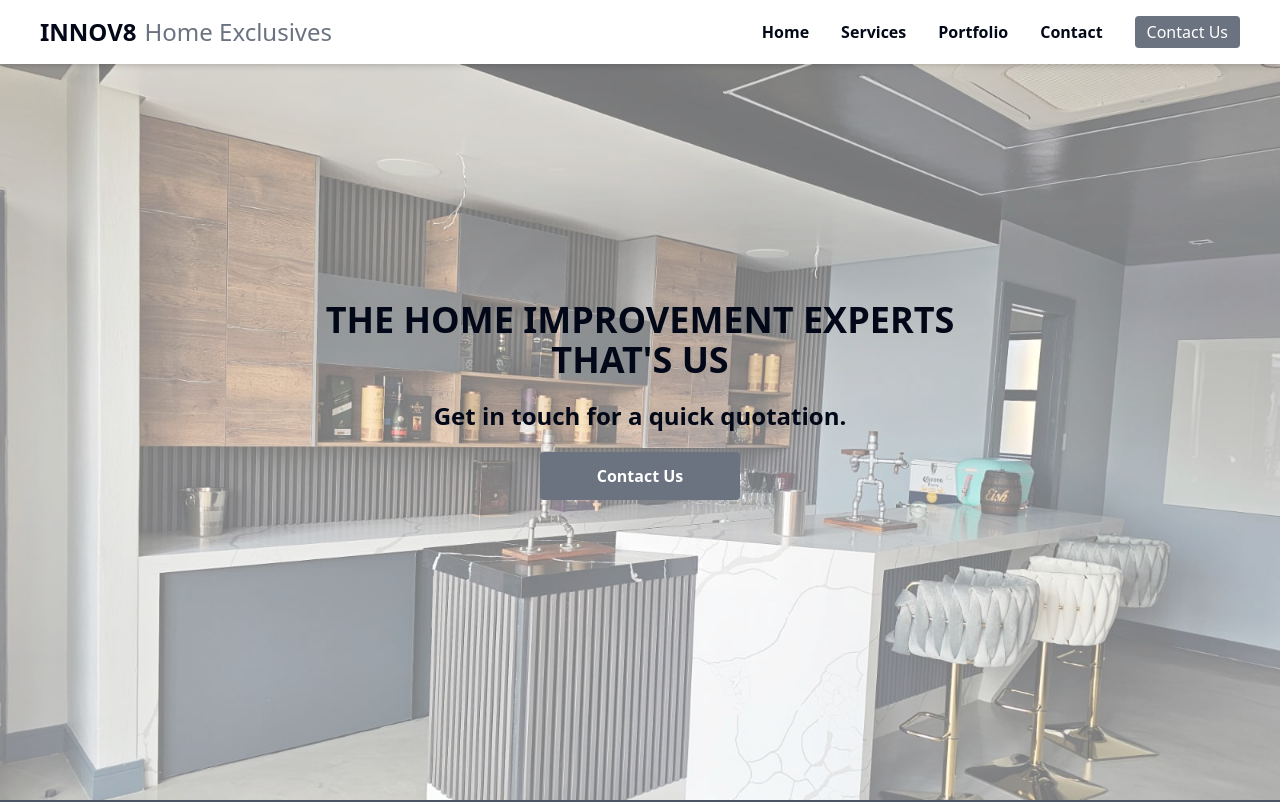
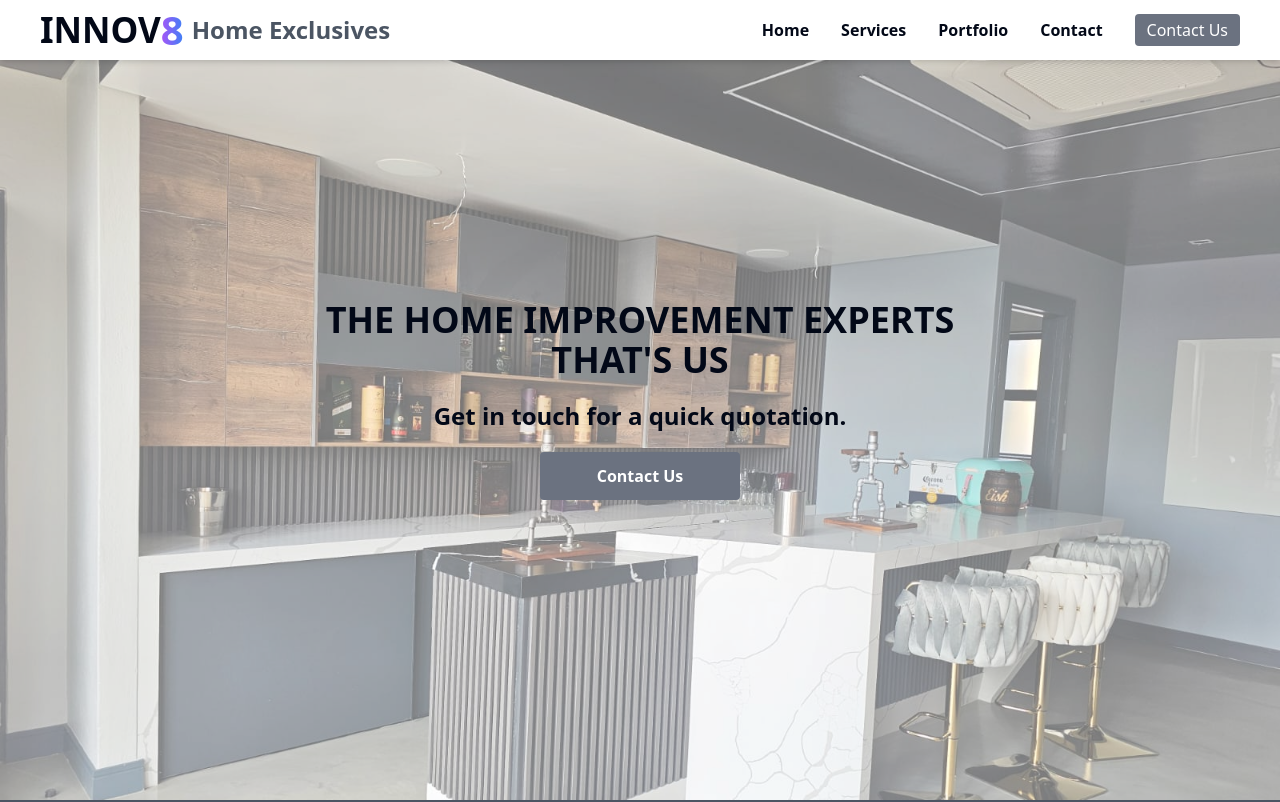
Before and after one commit to 26CARLOS/innov8-Home-Exclusives, a React (Vite) app: page / in a window 1280 px wide. Shown: the top 802 px of the page. Built offline with nearby package versions, Linux system fonts and the light colour scheme.

Commit message:
updated nav logo+ size issue fixed

```diff
--- a/src/App.css
+++ b/src/App.css
@@ -67,3 +67,13 @@
     @apply bg-background text-foreground;
   }
 }
+
+@keyframes gradient {
+  0% { background-position: 0% 50%; }
+  100% { background-position: 100% 50%; }
+}
+
+.animate-gradient {
+  background-size: 200% 200%;
+  animation: gradient 6s ease-in-out infinite;
+}
--- a/src/components/Contact.jsx
+++ b/src/components/Contact.jsx
@@ -8,17 +8,17 @@ const Contact = () => {
         <h1 className='text-4xl  text-center py-4'>Contact Us</h1>
         <p>We will get back to you As Soon As Possible.</p>
         <div className='grid grid-rows-2 items-center font-bold divide-y-2'>
-            <div className='grid grid-cols-2 space-x-4 divide-x-2'>
-              <PhoneIcon className='h-20'/>
+            <div className='grid grid-cols-2  divide-x-2'>
+              <PhoneIcon className='h-10'/>
               <div className='flex flex-col justify-center px-2'>
                 <p className=''><a href="tel:+27748987870">+27 74 898 7870</a></p>
               </div>
             </div>
 
-            <div className='grid grid-cols-2 space-x-4 divide-x-2'>
-              <AtSymbolIcon className='h-20'/>
+            <div className='grid grid-cols-2 divide-x-2'>
+              <AtSymbolIcon className='h-10'/>
               <div className='flex flex-col justify-center px-2'>
-                <p><a href="mailto:scentjonnes@innov8homeexclusives.com">scentjonnes@innov8homeexclusives.com</a></p>
+                <p className="text-xs break-words"><a href="mailto:scentjonnes@innov8homeexclusives.com">scentjonnes@innov8homeexclusives.com</a></p>
               </div>
             </div>
 
--- a/src/components/NavBar.jsx
+++ b/src/components/NavBar.jsx
@@ -1,6 +1,7 @@
 import React, { useState } from 'react'
 import { Bars3BottomRightIcon,XMarkIcon} from '@heroicons/react/24/outline'
 import { Link, animateScroll as scroll } from "react-scroll";
+import '../App.css';
 
 const navigation = [
   { name: 'Home', link: '#', id:'home'},
@@ -19,10 +20,12 @@ export default function NavBar() {
 
   return (
     <div className='shadow-md w-full fixed-top fixed z-20'>
-      <div className='md:px-10 py-4 px-7 md:flex justify-between items-center bg-white'>
-        <div className='flex text-2xl cursor-pointer items-center gap-2'>
-          <span className='font-bold'>INNOV8</span>
-          <span className='text-gray-500'>Home Exclusives</span>
+      <div className='md:px-10 py-0 px-7 md:flex justify-between items-center bg-white'>
+        <div className='flex text-[35px] cursor-pointer items-center gap-2 flex-col md:flex-row'>
+          <span className='font-bold flex flex-row items-center'>INNOV
+            <div className="text-[40px] font-bold text-transparent bg-clip-text bg-gradient-to-r from-red-500 via-purple-500 to-blue-500 animate-gradient ">
+              8 </div></span>
+          <span className='text-black font-bold text-xs md:text-2xl md:text-gray-600'> Home Exclusives</span>
         </div>
 
         {/* menu icon */}
```
